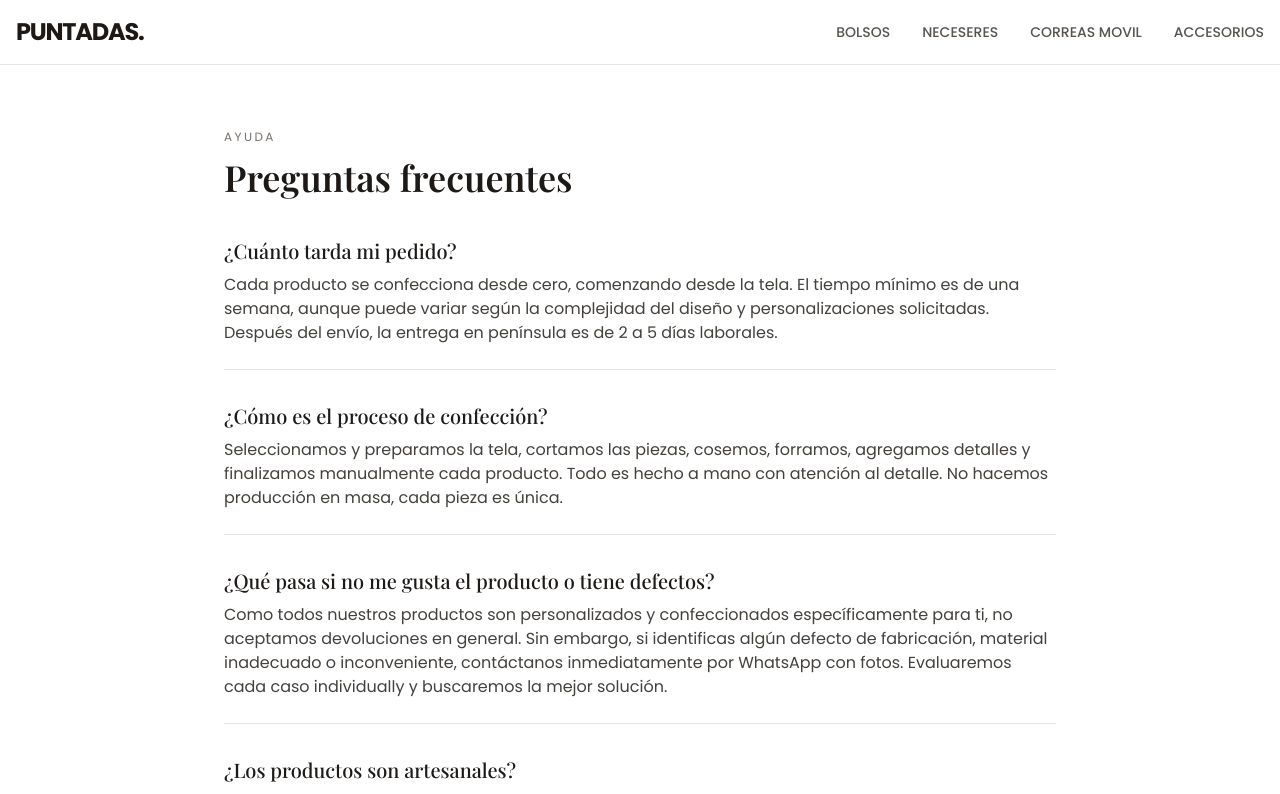
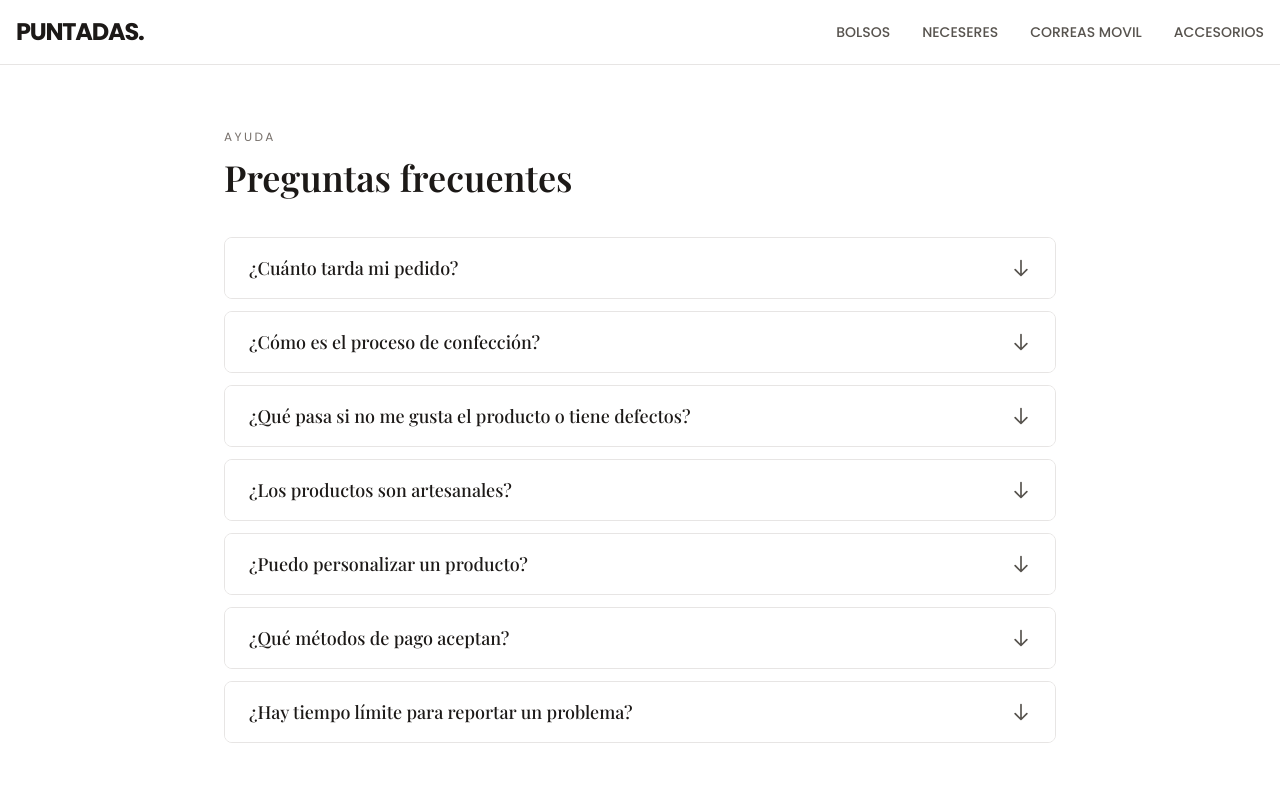
Before and after one commit to alexmanzaneda/puntadas-web, a Next.js app: page /preguntas-frecuentes in a window 1280 px wide. Shown: the top 794 px of the page. Built offline with nearby package versions, Linux system fonts and the light colour scheme.

Commit message:
fix: update faq

```diff
--- a/src/app/preguntas-frecuentes/page.tsx
+++ b/src/app/preguntas-frecuentes/page.tsx
@@ -1,3 +1,8 @@
+'use client';
+
+import { useState } from 'react';
+import Footer from '@/components/layout/Footer';
+
 const faqs = [
   {
     question: '¿Cuánto tarda mi pedido?',
@@ -9,7 +14,7 @@ const faqs = [
   },
   {
     question: '¿Qué pasa si no me gusta el producto o tiene defectos?',
-    answer: 'Como todos nuestros productos son personalizados y confeccionados específicamente para ti, no aceptamos devoluciones en general. Sin embargo, si identificas algún defecto de fabricación, material inadecuado o inconveniente, contáctanos inmediatamente por WhatsApp con fotos. Evaluaremos cada caso individually y buscaremos la mejor solución.',
+    answer: 'Como todos nuestros productos son personalizados y confeccionados específicamente para ti, no aceptamos devoluciones en general. Sin embargo, si identificas algún defecto de fabricación, material inadecuado o inconveniente, contáctanos inmediatamente por WhatsApp con fotos. Evaluaremos cada caso individualmente y buscaremos la mejor solución.',
   },
   {
     question: '¿Los productos son artesanales?',
@@ -29,22 +34,48 @@ const faqs = [
   },
 ];
 
-import Footer from '@/components/layout/Footer';
+export default function PreguntasFrecuentesPage() {
+  const [openIndex, setOpenIndex] = useState<number | null>(null);
 
-export default function PreguntasFrecuentesPage() {
+  const toggleAccordion = (index: number) => {
+    setOpenIndex(openIndex === index ? null : index);
+  };
+
   return (
     <>
       <main className="mx-auto max-w-4xl px-4 py-16 sm:px-6 lg:px-8">
-      <p className="text-xs tracking-[0.2em] text-stone-500">AYUDA</p>
-      <h1 className="mt-3 text-4xl font-semibold text-stone-900">Preguntas frecuentes</h1>
-      <div className="mt-10 space-y-8">
-        {faqs.map((faq) => (
-          <article key={faq.question} className="border-b border-stone-200 pb-6">
-            <h2 className="text-xl font-medium text-stone-900">{faq.question}</h2>
-            <p className="mt-2 text-stone-700">{faq.answer}</p>
-          </article>
-        ))}
-      </div>
+        <p className="text-xs tracking-[0.2em] text-stone-500">AYUDA</p>
+        <h1 className="mt-3 text-4xl font-semibold text-stone-900">Preguntas frecuentes</h1>
+        <div className="mt-10 space-y-3">
+          {faqs.map((faq, index) => (
+            <div key={index} className="border border-stone-200 rounded-lg overflow-hidden">
+              {/* Pregunta - Button */}
+              <button
+                onClick={() => toggleAccordion(index)}
+                className="w-full flex items-center justify-between px-6 py-4 bg-white hover:bg-stone-50 transition-colors text-left"
+              >
+                <h2 className="text-lg font-medium text-stone-900">{faq.question}</h2>
+                <svg
+                  className={`w-5 h-5 text-stone-600 transition-transform duration-300 flex-shrink-0 ml-4 ${
+                    openIndex === index ? 'rotate-180' : ''
+                  }`}
+                  fill="none"
+                  viewBox="0 0 24 24"
+                  stroke="currentColor"
+                >
+                  <path strokeLinecap="round" strokeLinejoin="round" strokeWidth={2} d="M19 14l-7 7m0 0l-7-7m7 7V3" />
+                </svg>
+              </button>
+
+              {/* Respuesta - Desplegable */}
+              {openIndex === index && (
+                <div className="px-6 py-4 bg-stone-50 border-t border-stone-200">
+                  <p className="text-stone-700 leading-relaxed">{faq.answer}</p>
+                </div>
+              )}
+            </div>
+          ))}
+        </div>
       </main>
       <Footer />
     </>
```
